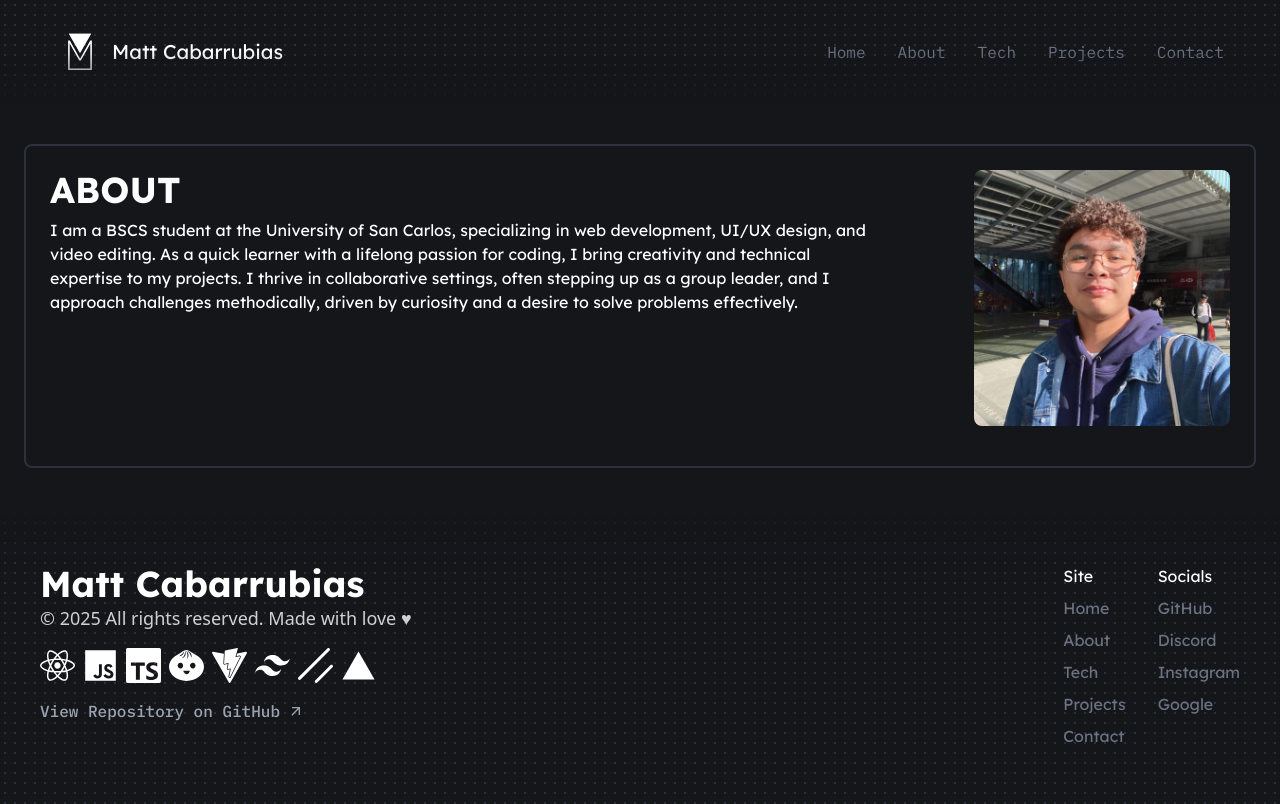
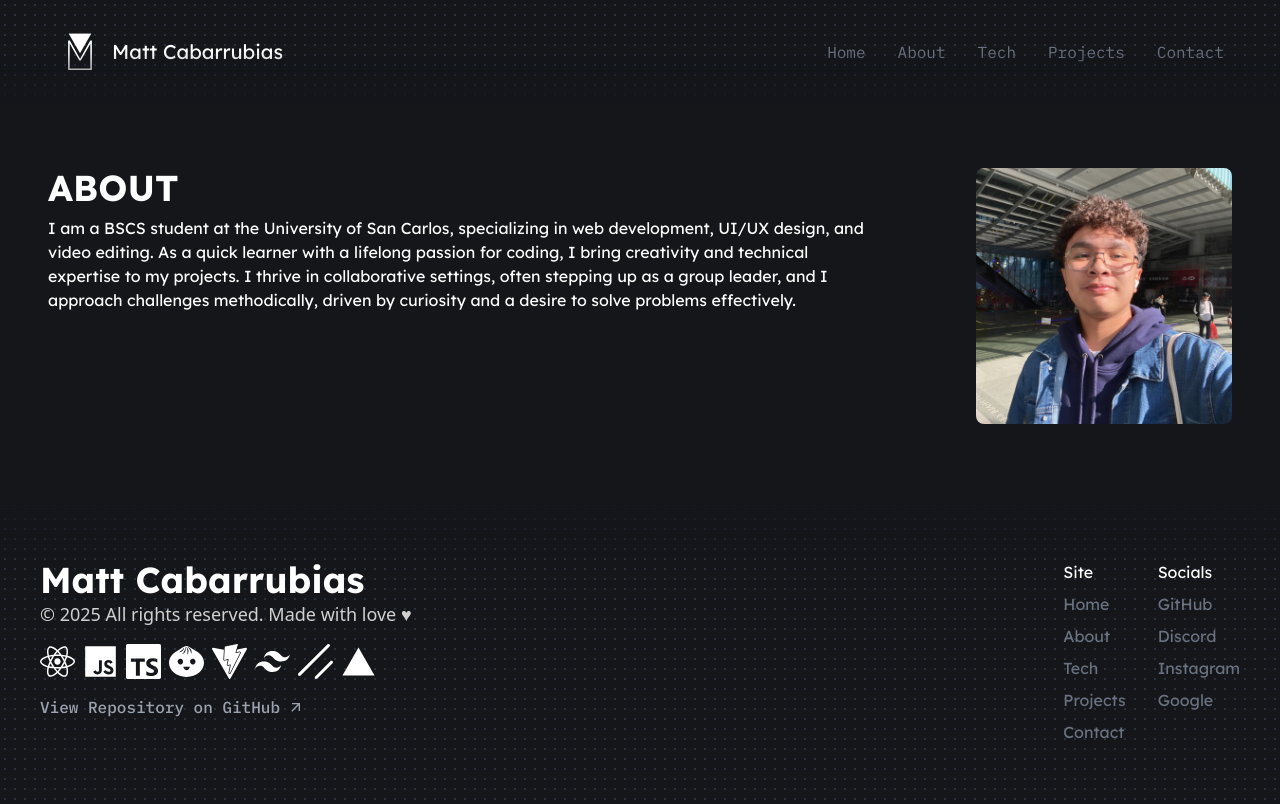
Before and after one commit to devliqht/portfolio, a React (Vite) app: page /about in a window 1280 px wide. Built offline with nearby package versions, Linux system fonts and the light colour scheme.

Commit message:
ABOUT: remove border

```diff
--- a/src/pages/About.tsx
+++ b/src/pages/About.tsx
@@ -4,7 +4,7 @@ const About = () => {
     return (
         <div className="h-full flex flex-col justify-center md:items-center p-4 md:p-6">
             <AnimatedContainer delay={100}>
-                <BasicContainer paddingMobile={true}>
+                <BasicContainer className="border-none" paddingMobile={true}>
                 <div className="flex  md:flex-row justify-between flex-col-reverse">
                     <div className="flex flex-col">
                     <h3 className="text-2xl md:text-4xl text-[var(--white)] lexend-deca-700 mb-2 md:text-left w-full" id="about">
```
